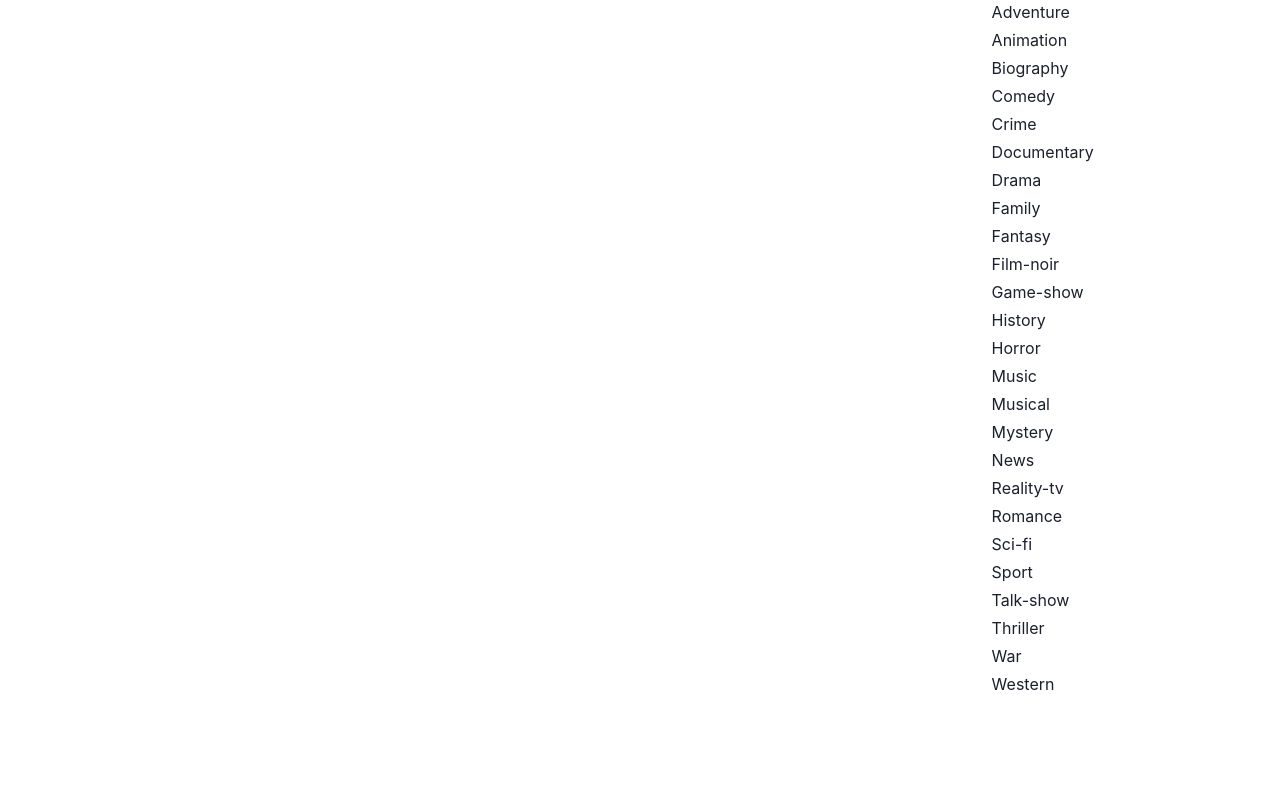
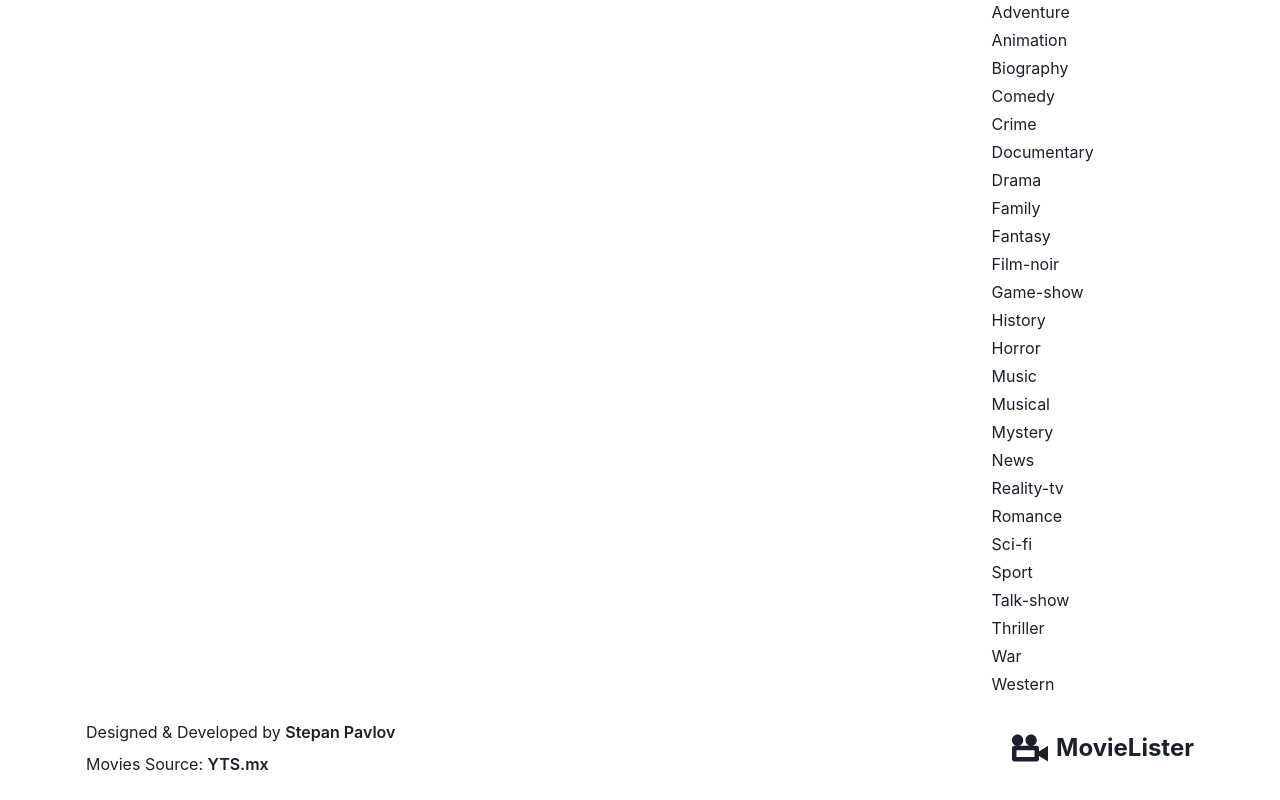
Before and after one commit to pvlvstepan/movie-lister, a React (Create React App) app: page /movies in a window 1280 px wide. Shown: the part 476-1276 px from the top of the page. Before the commit the page ends 1196 px from the top, so only its background shows below. Built offline with nearby package versions, Linux system fonts and the light colour scheme; no server answers.

Commit message:
Add footer

```diff
--- a/src/App.js
+++ b/src/App.js
@@ -1,6 +1,7 @@
 import { Container, GridItem, SimpleGrid } from "@chakra-ui/react";
 import { BrowserRouter, Route, Switch } from "react-router-dom";
 import CategoriesNav from "./components/CategoriesNav";
+import Footer from "./components/Footer";
 import MovieDetails from "./components/MovieDetails";
 import Navbar from "./components/Navbar";
 import Home from "./pages/Home";
@@ -29,6 +30,7 @@ const App = () => {
           </GridItem>
         </SimpleGrid>
         <MovieDetails />
+        <Footer />
       </BrowserRouter>
     </Container>
   );
--- /dev/null
+++ b/src/components/Footer/index.js
@@ -0,0 +1,22 @@
+import { Heading, HStack, Link, Text, VStack, Wrap } from '@chakra-ui/react';
+import { Link as RouterLink } from 'react-router-dom';
+import React from 'react';
+import { GoPrimitiveDot } from 'react-icons/go';
+import { ImVideoCamera } from 'react-icons/im';
+
+const Footer = () => {
+    return (
+        <Wrap spacing={3} w='full' justify='space-between' align='center' mb={6}>
+            <VStack>
+                <Text align='left'>Designed & Developed by <Link fontWeight='semibold' href='https://stepanpavlov.com' isExternal='true'>Stepan Pavlov</Link></Text>
+                <Text align='left' w='full'>Movies Source: <Link fontWeight='semibold' href='https://yts.mx/' isExternal='true'>YTS.mx</Link></Text>
+            </VStack>
+            <HStack as={RouterLink} to='/' fontSize='4xl'>
+                <ImVideoCamera />
+                <Heading as='h2' fontSize='2xl'>MovieLister</Heading>
+            </HStack>
+        </Wrap>
+    );
+};
+
+export default Footer;
--- a/src/components/MovieDetails/index.js
+++ b/src/components/MovieDetails/index.js
@@ -79,11 +79,11 @@ const MovieDetails = () => {
                                     </HStack>
                                     <HStack spacing={3} justify='flex-start' w='full'>
                                         <Box as={AiFillLike} fontSize='20px' color={starColor} />
-                                        <Text whiteSpace='nowrap' display='flex' dir='row' fontWeight='semibold'>{response.data.movie['like_count'] > 0 ? response.data.movie['like_count'] : 'No Likes'}</Text>
+                                        <Text whiteSpace='nowrap' display='flex' dir='row' fontWeight='semibold'>{response.data.movie['like_count'] > 0 ? response.data.movie['like_count'].toLocaleString() : 'No Likes'}</Text>
                                     </HStack>
                                     <HStack spacing={3} justify='flex-start' w='full'>
                                         <Box as={FaDownload} fontSize='20px' color={starColor} />
-                                        <Text whiteSpace='nowrap' display='flex' dir='row' fontWeight='semibold'>{response.data.movie['download_count'] > 0 ? response.data.movie['download_count'] : 'No Downloads'}</Text>
+                                        <Text whiteSpace='nowrap' display='flex' dir='row' fontWeight='semibold'>{response.data.movie['download_count'] > 0 ? response.data.movie['download_count'].toLocaleString() : 'No Downloads'}</Text>
                                     </HStack>
                                     <HStack spacing={3} justify='flex-start' w='full'>
                                         <Box as={FaLanguage} fontSize='20px' color={starColor} />
```
